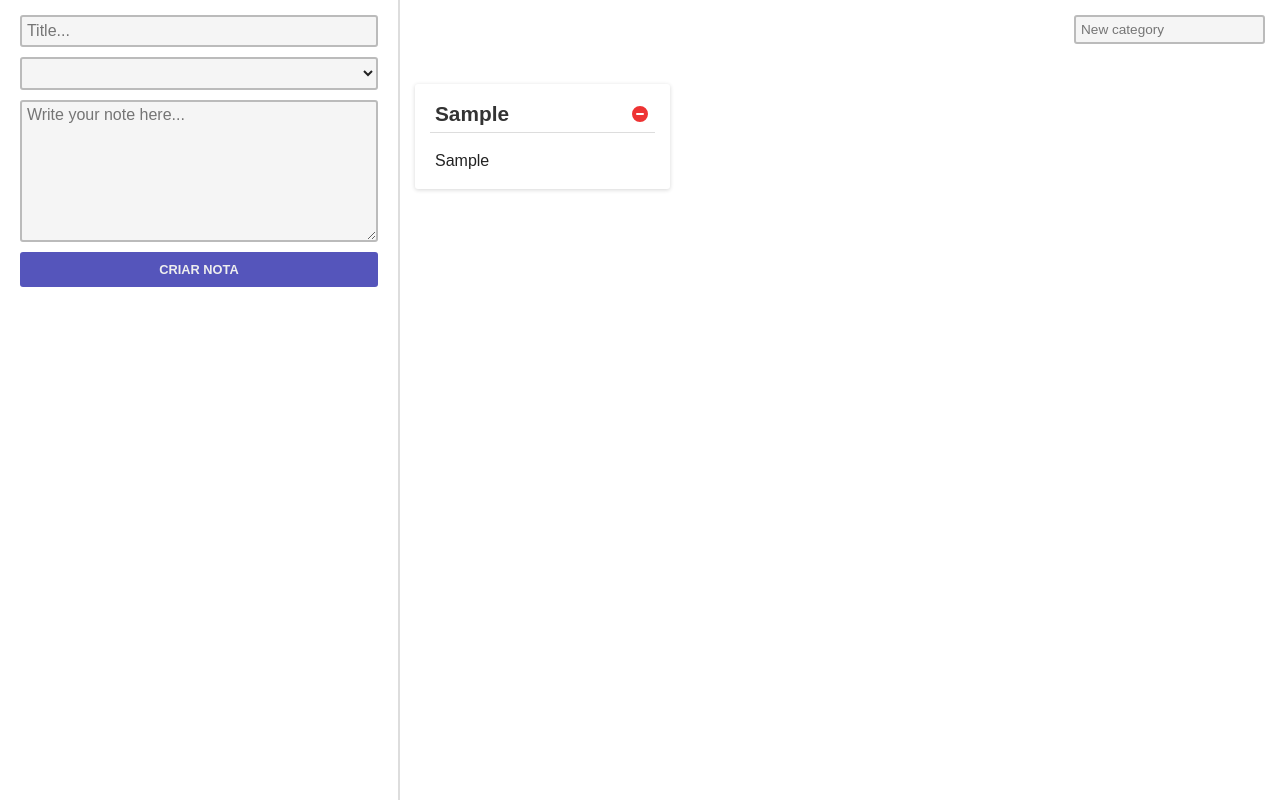
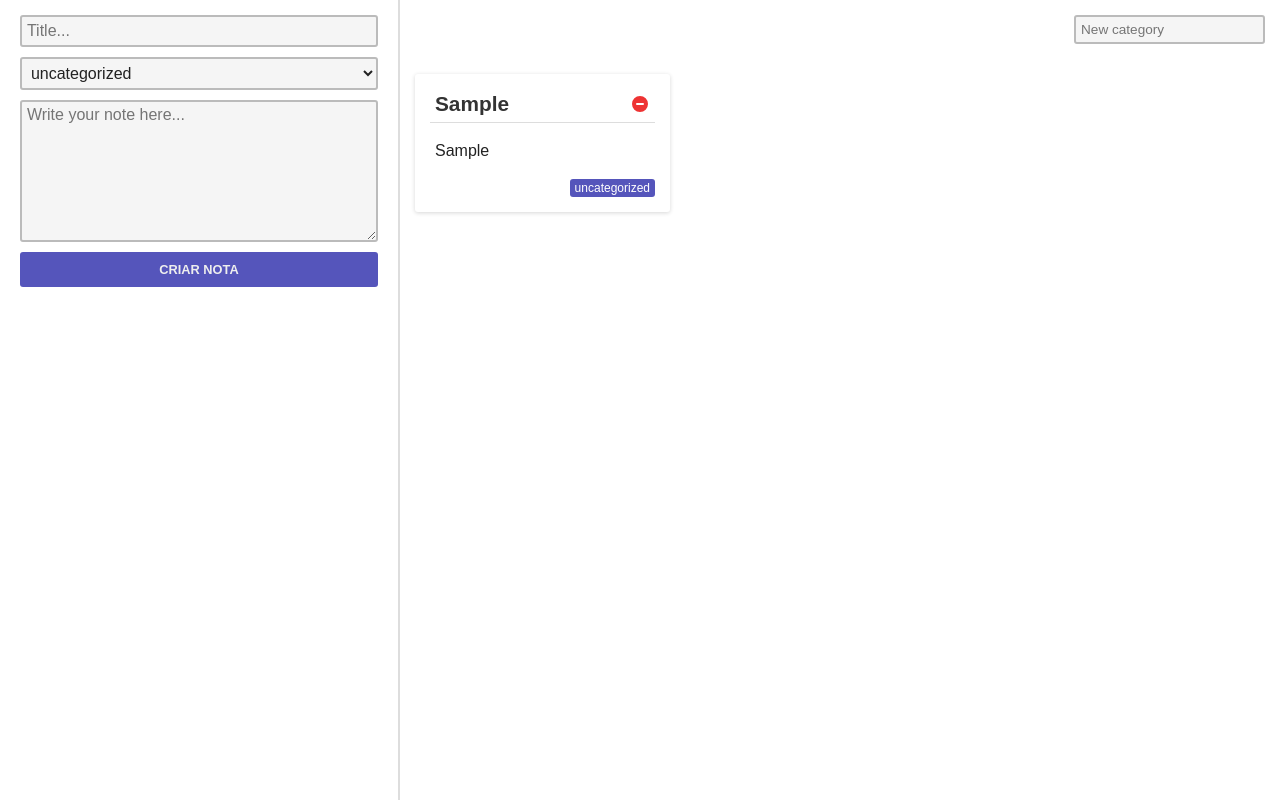
Before and after one commit to oWillianLira/react-notes, a React (Create React App) app: page / in a window 1280 px wide. Both pictures are taken after typing "Sample", "Sample" into the empty fields and a click on the button "CRIAR NOTA". Built offline with nearby package versions, Linux system fonts and the light colour scheme.

Commit message:
finishing the v1

```diff
--- a/src/App.js
+++ b/src/App.js
@@ -13,8 +13,8 @@ export default class App extends Component {
     };
   }
 
-  createNote(title, text) {
-    const newNote = { title, text };
+  createNote(title, text, category) {
+    const newNote = { title, text, category };
     const newNotesList = [...this.state.notes, newNote];
     const newState = {
       notes: newNotesList,
--- a/src/components/CategList.jsx
+++ b/src/components/CategList.jsx
@@ -16,7 +16,6 @@ export default class CategList extends Component {
       align-items: flex-start;
       padding: 15px;
       input {
-        margin-bottom: 10px;
         background-color: #f5f5f5;
         border: solid #bbb 2px;
         border-radius: 3px;
@@ -38,7 +37,6 @@ export default class CategList extends Component {
           letter-spacing: 1px;
           color: #fff;
           font-size: 0.85rem;
-          text-transform: capitalize;
         }
       }
     `;
--- a/src/components/NoteCard.jsx
+++ b/src/components/NoteCard.jsx
@@ -33,17 +33,29 @@ export default class NoteCard extends Component {
       div {
         padding: 5px;
       }
+      span {
+        font-size: 0.75rem;
+        float: right;
+        margin-top: 15px;
+        color: #fff;
+        background-color: #55b;
+        padding: 3px 5px;
+        border-radius: 3px;
+      }
     `;
 
     return (
       <Card>
         <header>
           <h3>{this.props.title}</h3>
-          <label onClick={this.delete.bind(this)}>{Delete}</label>
+          <label title="Delete note" onClick={this.delete.bind(this)}>
+            {Delete}
+          </label>
         </header>
         <div>
           <p>{this.props.text}</p>
         </div>
+        <span title="Category">{this.props.categ}</span>
       </Card>
     );
   }
--- a/src/components/NotesForm.jsx
+++ b/src/components/NotesForm.jsx
@@ -6,12 +6,18 @@ export default class NotesForm extends Component {
     super(props);
     this.title = '';
     this.note = '';
+    this.category = 'uncategorized';
   }
 
   // Functions
   _handleTitle(e) {
     this.title = e.target.value;
     e.stopPropagation();
+  }
+
+  _handleCateg(e) {
+    e.stopPropagation();
+    this.category = e.target.value;
   }
 
   _handleNote(e) {
@@ -22,7 +28,7 @@ export default class NotesForm extends Component {
   _createNote(e) {
     e.preventDefault();
     e.stopPropagation();
-    this.props.createNote(this.title, this.note);
+    this.props.createNote(this.title, this.note, this.category);
   }
 
   render() {
@@ -65,7 +71,8 @@ export default class NotesForm extends Component {
     return (
       <Form onSubmit={this._createNote.bind(this)}>
         <input required type="text" placeholder="Title..." onChange={this._handleTitle.bind(this)} />
-        <select>
+        <select onChange={this._handleCateg.bind(this)}>
+          <option>uncategorized</option>
           {this.props.categList.map((categ) => {
             return <option value={categ}>{categ}</option>;
           })}
--- a/src/components/NotesList.jsx
+++ b/src/components/NotesList.jsx
@@ -23,7 +23,13 @@ export default class NotesList extends Component {
         {this.props.notes.map((note, index) => {
           return (
             <li key={index}>
-              <NoteCard index={index} title={note.title} text={note.text} deleteNote={this.props.delete} />
+              <NoteCard
+                index={index}
+                title={note.title}
+                text={note.text}
+                categ={note.category}
+                deleteNote={this.props.delete}
+              />
             </li>
           );
         })}
```
